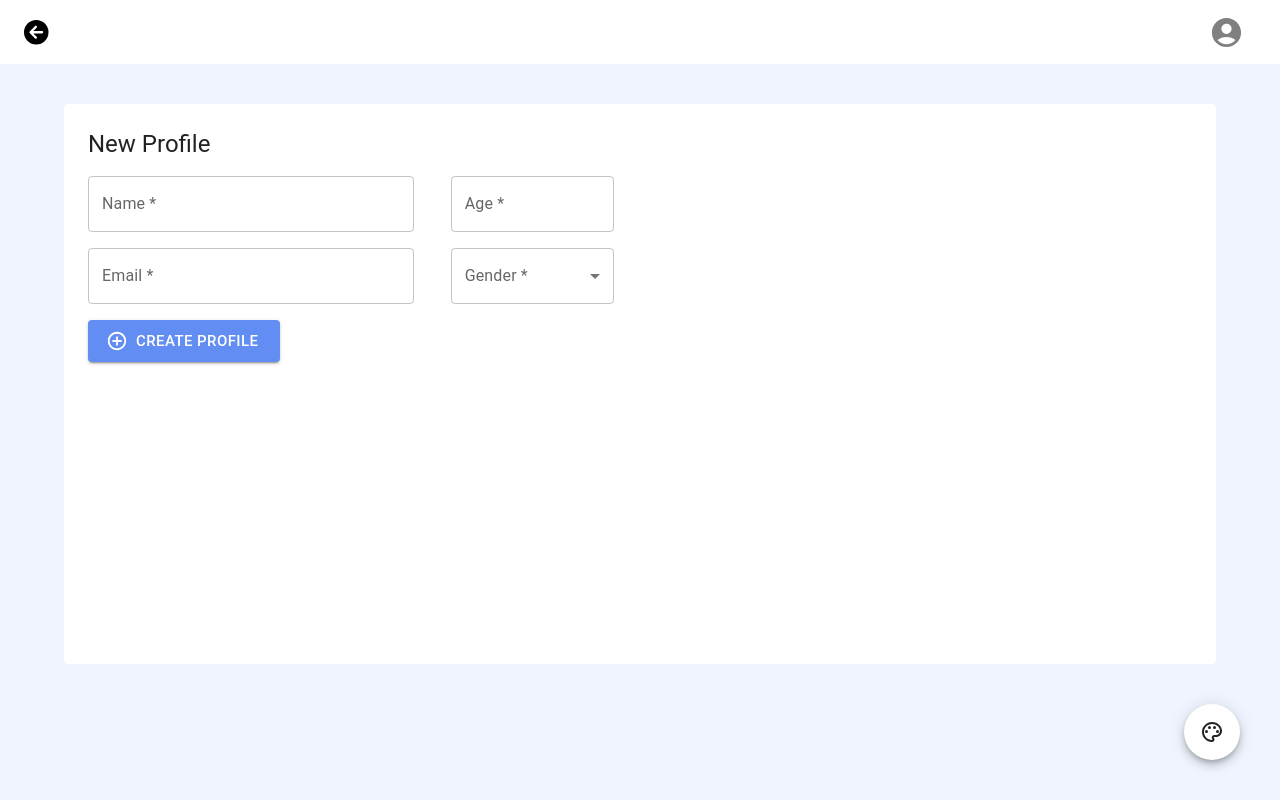
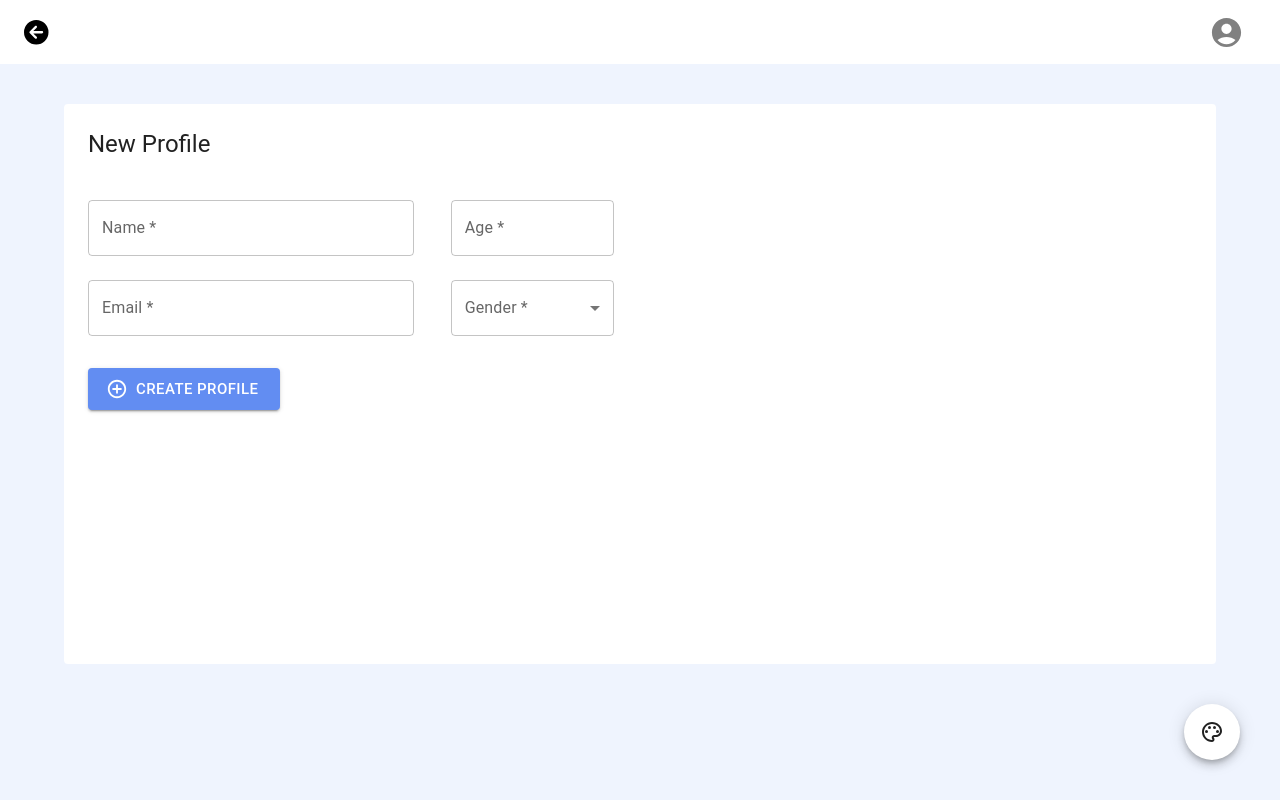
Before and after one commit to JK1997/assignment-cms-beta-werkz, a React (Create React App) app: page /addStaff in a window 1280 px wide. Built offline with nearby package versions, Linux system fonts and the light colour scheme.

Commit message:
Reset text fields after staff is created successfully

```diff
--- a/src/SignIn.tsx
+++ b/src/SignIn.tsx
@@ -8,7 +8,7 @@ import Container from '@mui/material/Container'
 import { createTheme, ThemeProvider } from '@mui/material/styles'
 import bgImage1 from './images/bg-1.svg'
 import bgImage2 from './images/bg-2.svg'
-import { Link, useNavigate } from 'react-router-dom'
+import { useNavigate } from 'react-router-dom'
 
 const defaultTheme = createTheme()
 
--- a/src/staffPages/AddStaff.tsx
+++ b/src/staffPages/AddStaff.tsx
@@ -1,5 +1,5 @@
-import { Box, Button, Container, Grid, MenuItem, Paper, TextField, Typography } from '@mui/material';
-import React, { useState } from 'react'
+import {Alert, Box, Button, Container, Grid, MenuItem, Paper, TextField, Typography } from '@mui/material';
+import React, {useEffect, useState } from 'react'
 import ColorPalette from './ColorPalette'
 import TopNav from './TopNav'
 import tinycolor from 'tinycolor2';
@@ -9,6 +9,8 @@ import AddCircleOutlineIcon from '@mui/icons-material/AddCircleOutline'
 
 export default function AddStaff () {
     const [selectedColor, setSelectedColor] = useState('#628DF2'); // Default color
+    const [successMsg, setSuccessMsg] = useState("");
+    const [staffs, setStaffs] = useState<Array<{ name: string, gender: string, age: number, email: string }>>([])
 
     const handleColorChange = (color: string) => {
         setSelectedColor(color)
@@ -16,21 +18,28 @@ export default function AddStaff () {
 
     interface FormData {
         name: string
+        gender: string
         age: number
         email: string
-        gender: string
     }
 
     const {
         register,
         handleSubmit,
-        formState: { errors }
+        formState: { errors },
+        reset
     } = useForm<FormData>();
 
 
     const onSubmit: SubmitHandler<FormData> = (data) => {
-        console.log(data);
+        setStaffs((prevStaffs) => [...prevStaffs, data])
+        setSuccessMsg("Staff is created successfully.")
+        reset()
     };
+
+    useEffect(() => {
+        console.log(staffs)
+    }, [staffs])
 
     return(
         <React.Fragment>
@@ -39,11 +48,12 @@ export default function AddStaff () {
                 <Container sx={{ pt: 5, pb: 5 }}>
                     <Paper elevation={0} sx={{ p: 5, minHeight:'60vh'}}>
                         <form onSubmit={handleSubmit(onSubmit)}>
+                            {successMsg && <Alert severity="success" sx={{mb:3}}>{successMsg}</Alert>}
                             <Grid container spacing={2} mb={2}>
-                                    <Grid xs={12} md={12} mb={2}>
+                                    <Grid xs={12} md={12} mb={5}>
                                         <Typography variant="h5">New Profile</Typography>
                                     </Grid>
-                                    <Grid xs={12} md={4} mb={2}>
+                                    <Grid xs={12} md={4} mb={3}>
                                         <div className="form-control">
                                             <TextField
                                                 label="Name *"
@@ -58,7 +68,7 @@ export default function AddStaff () {
                                             />
                                         </div>
                                     </Grid>
-                                    <Grid xs={12} md={2} mb={2}>
+                                    <Grid xs={12} md={2} mb={3}>
                                         <div className="form-control">
                                             <TextField
                                                 label="Age *"
@@ -75,7 +85,7 @@ export default function AddStaff () {
                                     </Grid>
                                     <Grid xs={12} md={6}>
                                     </Grid>
-                                <Grid xs={12} md={4} mb={2}>
+                                <Grid xs={12} md={4} mb={4}>
                                     <div className="form-control">
                                         <TextField
                                             label="Email *"
@@ -94,7 +104,7 @@ export default function AddStaff () {
                                         />
                                     </div>
                                 </Grid>
-                                <Grid xs={12} md={2} mb={2}>
+                                <Grid xs={12} md={2} mb={3}>
                                     <div className="form-control">
                                         <TextField
                                             id="outlined-select-currency"
```
